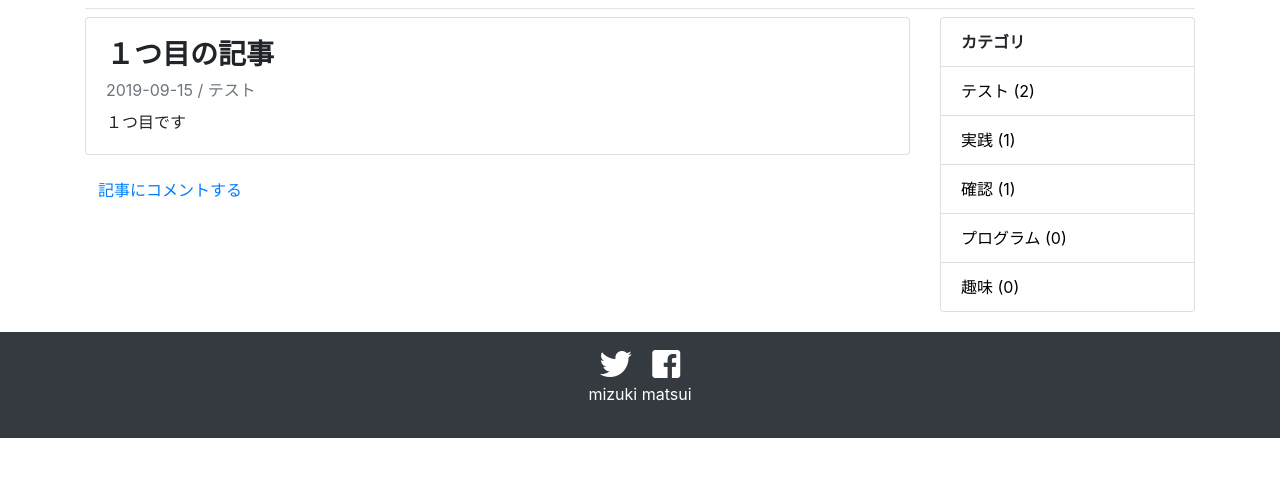
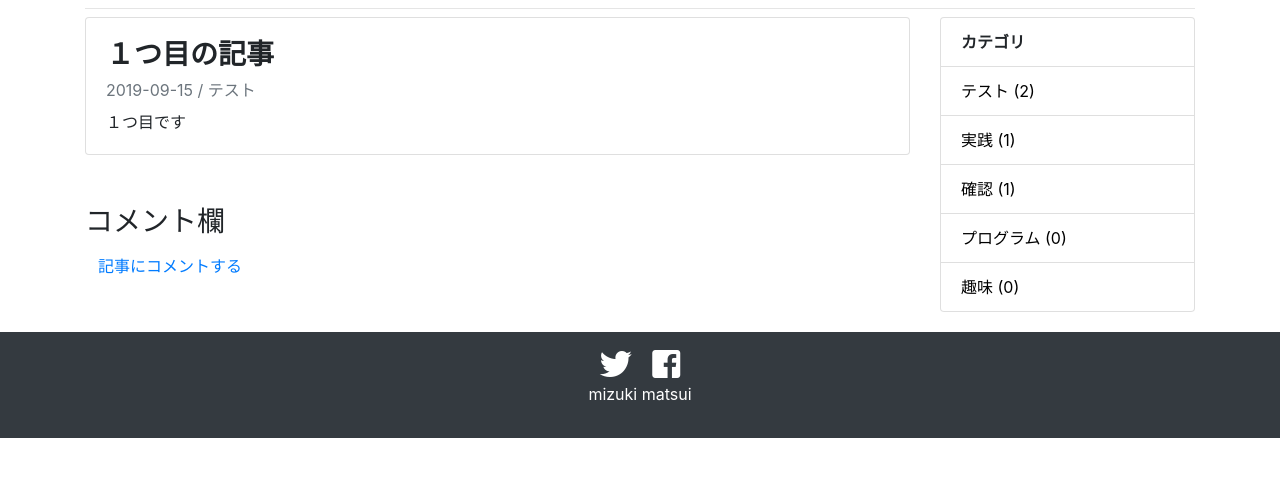
Before and after one commit to mizuki-tf/-, a Django app: page /detail/4/ in a window 1280 px wide. Shown: the part 198-675 px from the top of the page. Run offline with Django 3.2, Linux system fonts and the light colour scheme; data comes from the database, SQL or seed files in the repository; some libraries are stand-ins or nearby versions.

Commit message:
三回目

```diff
--- a/blog/static/blog/css/base.css
+++ b/blog/static/blog/css/base.css
@@ -2,3 +2,7 @@
 .footer {
   margin-top : 20px;
 }
+
+.comment {
+  margin-top : 50px
+}
--- a/blog/templates/blog/comment_form.html
+++ b/blog/templates/blog/comment_form.html
@@ -10,7 +10,7 @@
   </div>
   {% endfor %}
   {%csrf_token%}
-  <button type="submit" class="btn primary">投稿</button>
+  <button type="submit" class="btn-primary">投稿</button>
 </form>
 
 {% endblock %}
--- a/blog/templates/blog/post_detail.html
+++ b/blog/templates/blog/post_detail.html
@@ -1,4 +1,5 @@
 {% extends 'blog/base.html' %}
+{% load static %}
 
 {% block content %}
 
@@ -12,12 +13,15 @@
   </div>
 </div>
 
-<div>
+<div class="comment">
+  <h3>コメント欄</h3>
   <a href="{% url 'blog:comment' post.pk %}" class="btn btn-link" target="_blank">記事にコメントする</a>
   {% for comment in post.comment_set.all %} <!--モデルA.モデルAに紐づいたモデルB_set.allでモデルAに紐づいたモデルBの属性を全て取得できる.今回の例で言うと，カテゴリに紐づいた全ての記事や，記事に紐づいた全てのコメントを取得できる-->
   <div class="card">
     <div class="card-body">
-      <h5 class="card-title">{{comment.name}}</h5>
+      <h6 class="card-title">
+        {{comment.name}}  {{comment.created_at|date:"Y-m-j"}}
+      </h6>
       <p class="card-text">
         {{comment.text|linebreaksbr}}
       </p>
--- a/blog/views.py
+++ b/blog/views.py
@@ -50,7 +50,7 @@ class CommentView(generic.CreateView):
     """
     def form_valid(self, form):
         post_pk = self.kwargs['post_pk']
-        comment = form.save(commit=False) #コメント保存の直前のデータ
+        comment = form.save(commit=False) #コメント保存の直前のモデルインスタンスを返す
         comment.post = get_object_or_404(Post,pk=post_pk) #post属性を指定．つまり記事の指定
         comment.save() #ここでDBに保存
         return redirect('blog:detail',pk=post_pk)
```
